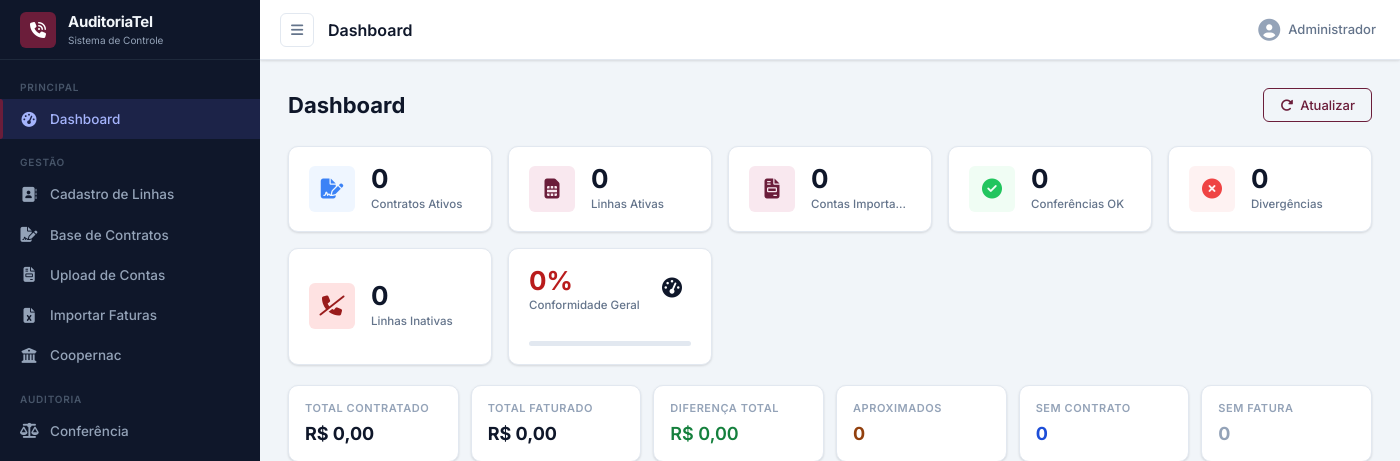
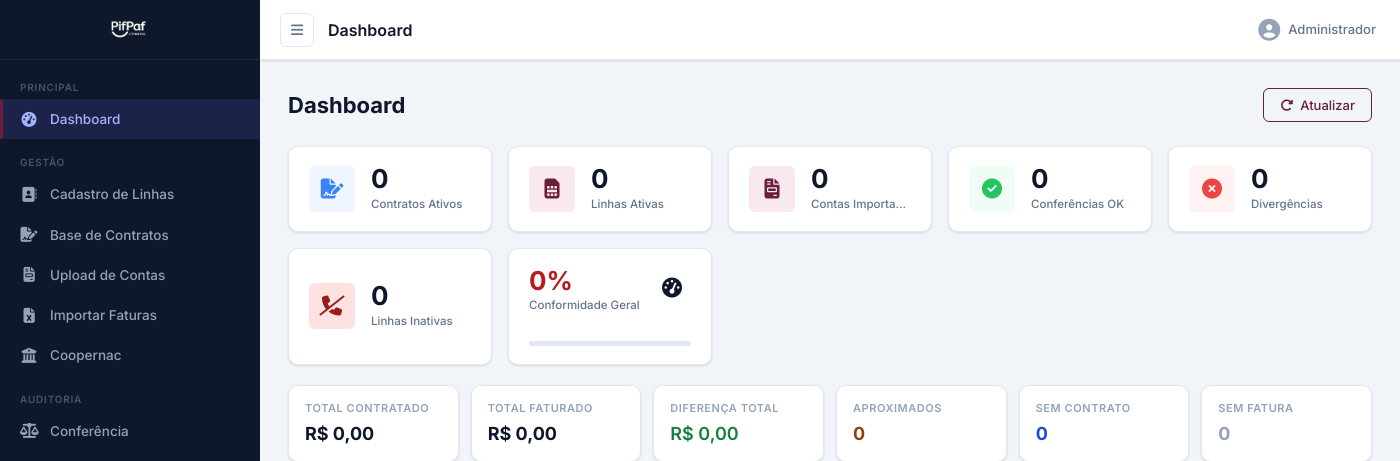
Before and after one commit to tmkinf-ops/vivo-analise, a Flask app: page / in a window 1400 px wide. Shown: the top 461 px of the page. Run offline with Flask 3, Linux system fonts and the light colour scheme; data that the repository does not hold is empty; some libraries are stand-ins or nearby versions.

Commit message:
Substituir logo por PifPaf Alimentos

```diff
--- a/static/css/style.css
+++ b/static/css/style.css
@@ -112,47 +112,32 @@ img { max-width: 100%; }
 }
 
 .sidebar.collapsed { width: 72px; }
-.sidebar.collapsed .brand-text,
 .sidebar.collapsed .nav-group-label,
 .sidebar.collapsed .nav-item span,
 .sidebar.collapsed .sidebar-version { display: none; }
-.sidebar.collapsed .sidebar-brand { padding: 0 12px; justify-content: center; }
+.sidebar.collapsed .sidebar-brand { padding: 0 8px; justify-content: center; }
 .sidebar.collapsed .nav-item { justify-content: center; padding: 12px 0; }
 .sidebar.collapsed .nav-item i { margin: 0; }
 
 .sidebar-brand {
   display: flex;
   align-items: center;
-  gap: 12px;
-  padding: 0 20px;
+  justify-content: center;
+  padding: 12px 16px;
   height: var(--topbar-h);
   border-bottom: 1px solid var(--sidebar-border);
   flex-shrink: 0;
 }
 
-.brand-icon {
-  width: 36px; height: 36px;
-  background: var(--primary);
-  border-radius: var(--radius-sm);
-  display: flex; align-items: center; justify-content: center;
-  color: #fff;
-  font-size: 16px;
-  flex-shrink: 0;
-}
-
-.brand-name {
-  font-size: 15px;
-  font-weight: 700;
-  color: #f1f5f9;
-  letter-spacing: -.3px;
-  white-space: nowrap;
-}
-
-.brand-sub {
-  font-size: 10px;
-  color: var(--sidebar-text);
-  display: block;
-  white-space: nowrap;
+.brand-logo {
+  max-height: 40px;
+  max-width: 100%;
+  object-fit: contain;
+  filter: brightness(0) invert(1);
+}
+
+.sidebar.collapsed .brand-logo {
+  max-height: 28px;
 }
 
 .sidebar-nav {
--- a/templates/index.html
+++ b/templates/index.html
@@ -15,11 +15,7 @@
     <!-- Sidebar -->
     <aside class="sidebar" id="sidebar">
       <div class="sidebar-brand">
-        <div class="brand-icon"><i class="fas fa-phone-volume"></i></div>
-        <div class="brand-text">
-          <span class="brand-name">AuditoriaTel</span>
-          <span class="brand-sub">Sistema de Controle</span>
-        </div>
+        <img src="/static/img/logo.png" alt="PifPaf Alimentos" class="brand-logo">
       </div>
 
       <nav class="sidebar-nav">
```
Also changed, not shown: logo-pifpaf-removebg-preview.png (added), static/img/logo.png (added).
